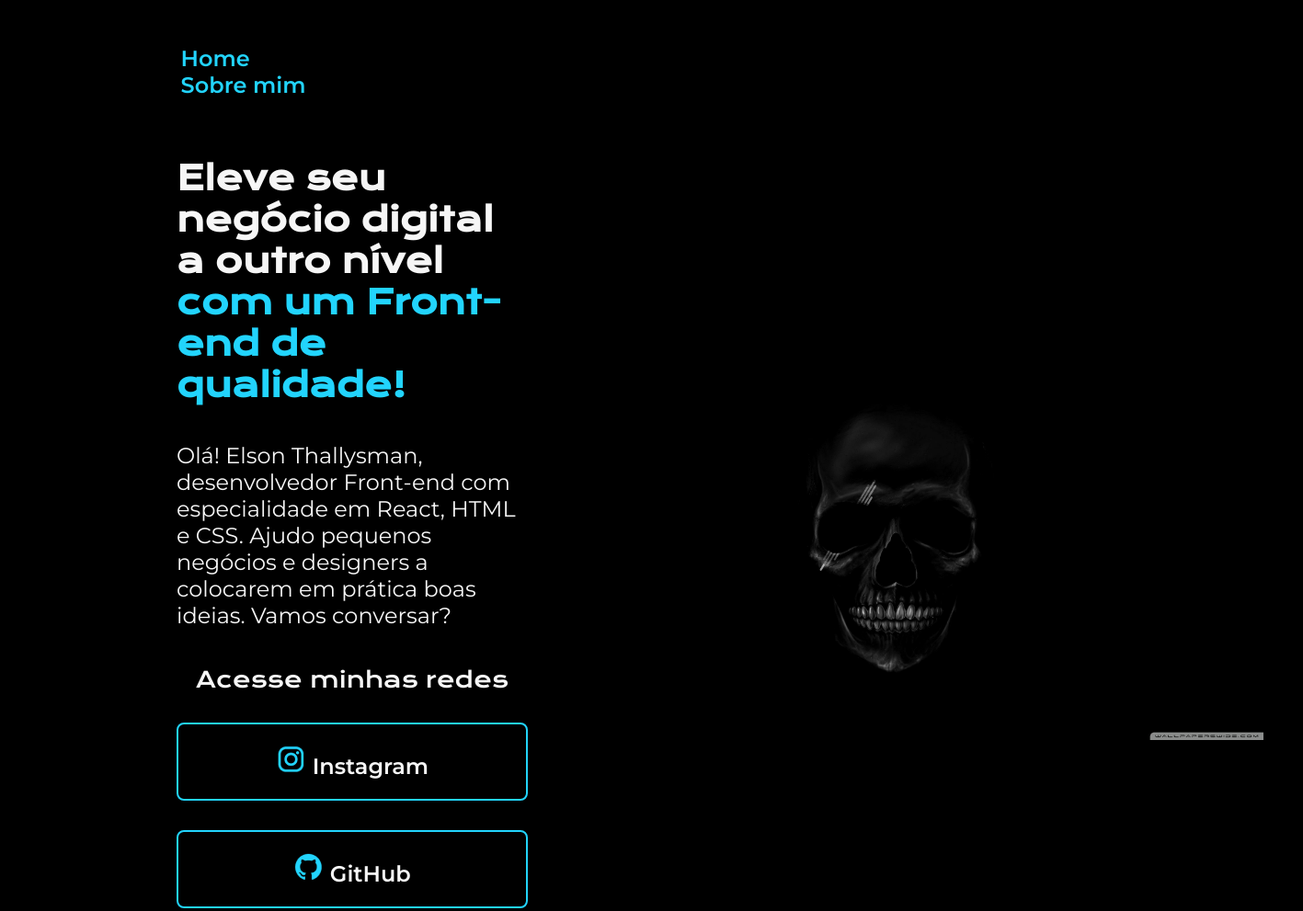
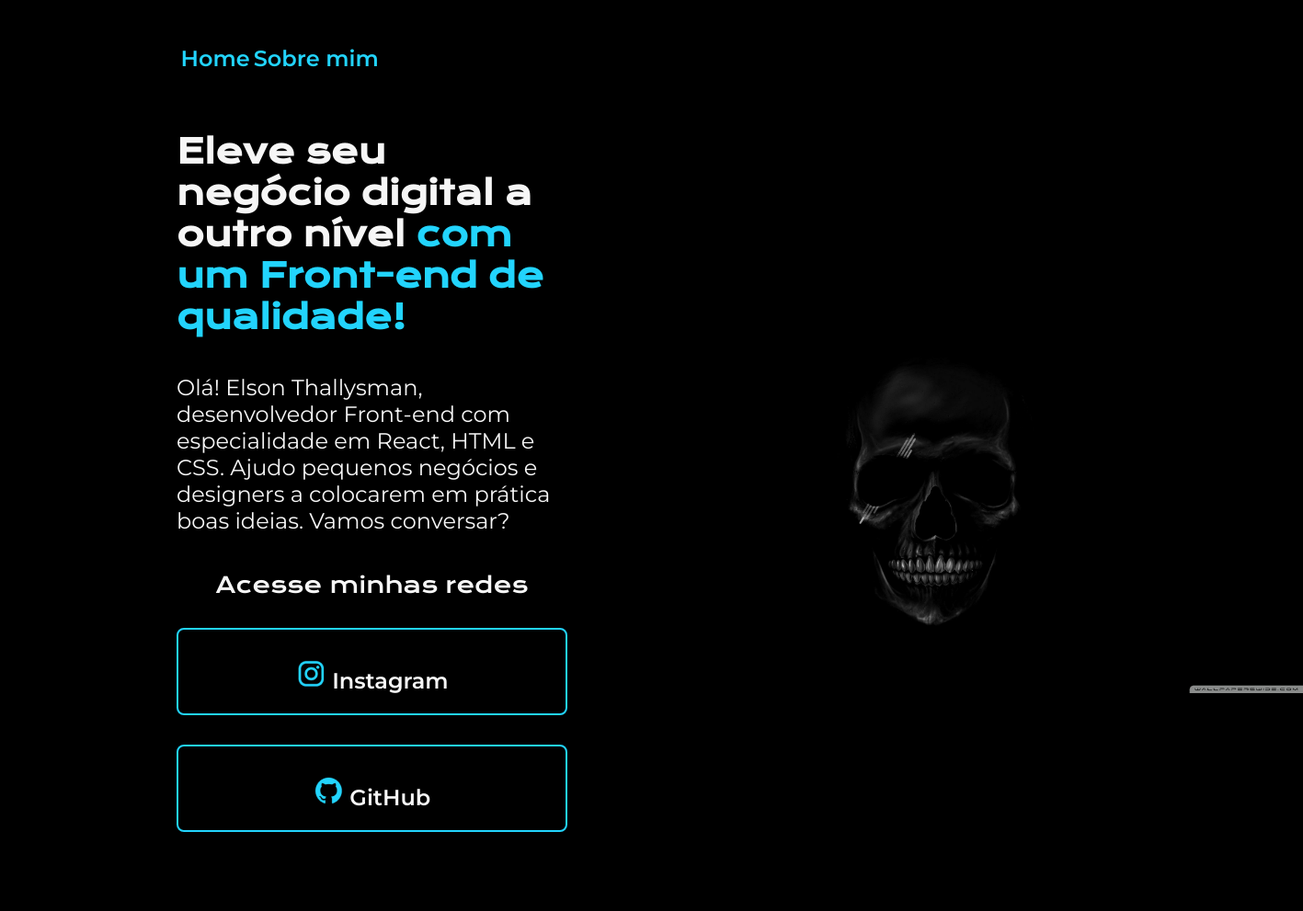
Before and after one commit to Thallysman/estudohtml, a plain HTML site: page index.html in a window 1280 px wide. Shown: the top 991 px of the page at 92% size, 1417 px wide, since content can reach past the window. Drawn offline with nearby package versions, Linux system fonts and the light colour scheme.

Commit message:
att. cod

```diff
--- a/index.html
+++ b/index.html
@@ -12,7 +12,7 @@
 <body>
     <header class="cabecalho">
         <nav class="cabecalho">
-            <a class="cabecalho__menu">Home</a>
+            <a class="cabecalho__menu__link">Home</a>
             <a class="cabecalho__menu__link">Sobre mim</a>
     </header>
     <main class="apresentacao">
@@ -28,7 +28,7 @@
             <div class="apresentacao__links">
                 <h2 class="apresentacao__links__subtitulo">Acesse minhas redes</h2>
                 <a class="apresentacao__links__link" href="https://instagram.com/Thallysman">
-                    <img src="assets/instagram.png" alt="">
+                    <img class="img" src="assets/instagram.png" alt="">
                     Instagram
                 </a>
                 <a class="apresentacao__links__link" href="https://github.com/thallysman">
--- a/style.css
+++ b/style.css
@@ -81,12 +81,16 @@ body{
     border-radius: 8px;
     font-size: 24px;
     font-weight: 600;
-    padding: 21.5px 0;
+    padding: 21.5px ;
     text-decoration: none;
     color: #F6F6F6;
     font-family: 'Montserrat', sans-serif;
 
+
 }
+img {
+    padding-top: 10px;
+  }
 .imagem {
     width: 800px;
 }
```
